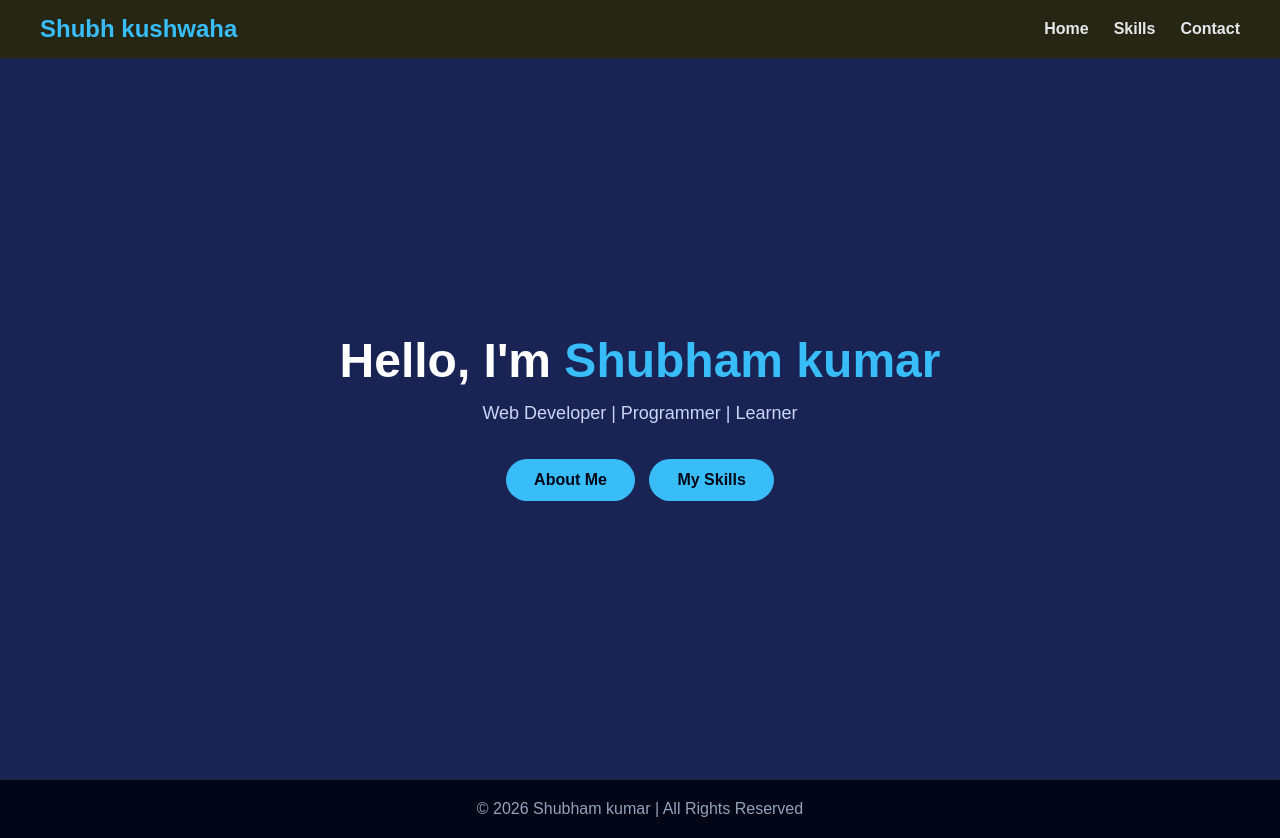
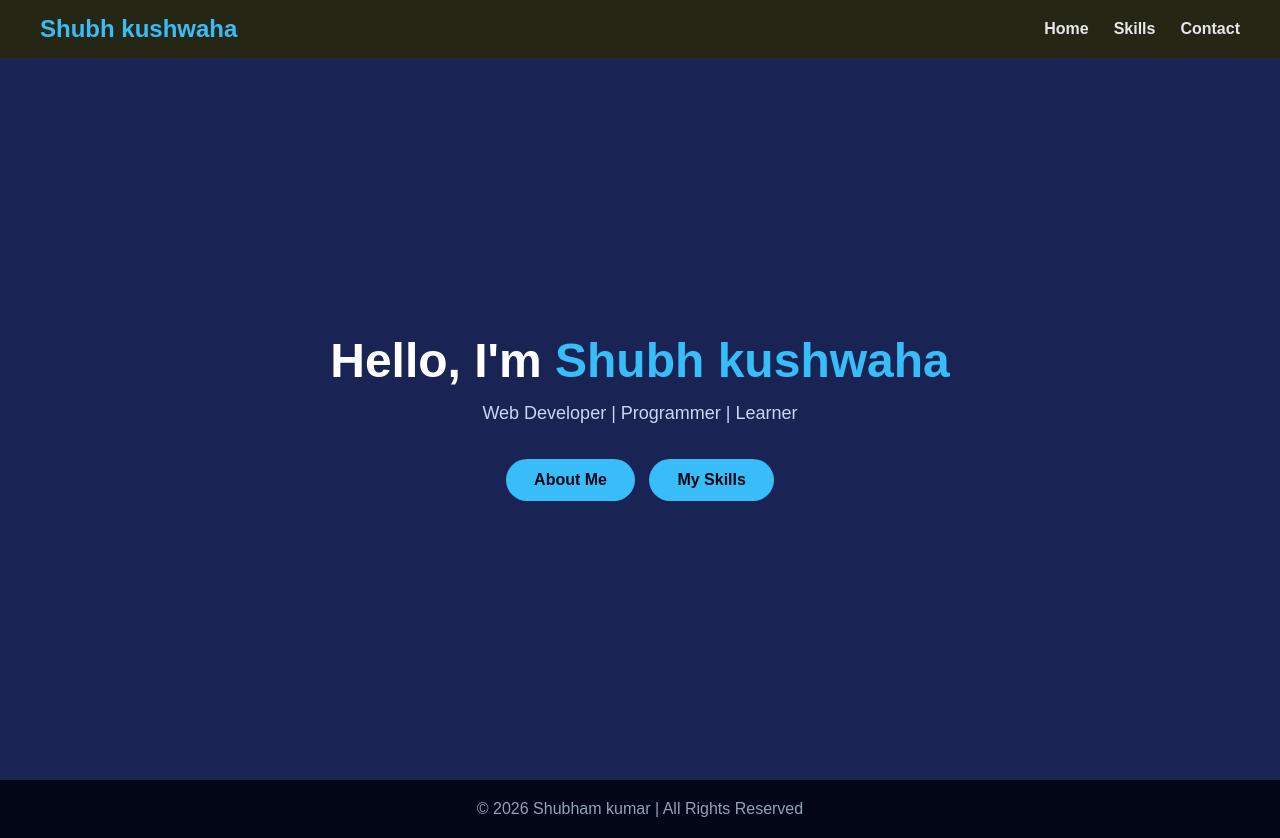
Before and after one commit to shubhamraj997392-source/subham-profile-, a plain HTML site: page index.html in a window 1280 px wide. Drawn offline with Linux system fonts and the light colour scheme.

Commit message:
Update index.html

```diff
--- a/index.html
+++ b/index.html
@@ -127,7 +127,7 @@
 
 <section class="hero">
     <div>
-        <h1>Hello, I'm <span>Shubham kumar</span></h1>
+        <h1>Hello, I'm <span>Shubh kushwaha</span></h1>
         <p>Web Developer | Programmer | Learner</p>
 
         <a href="about.html" class="btn">About Me</a>
```
